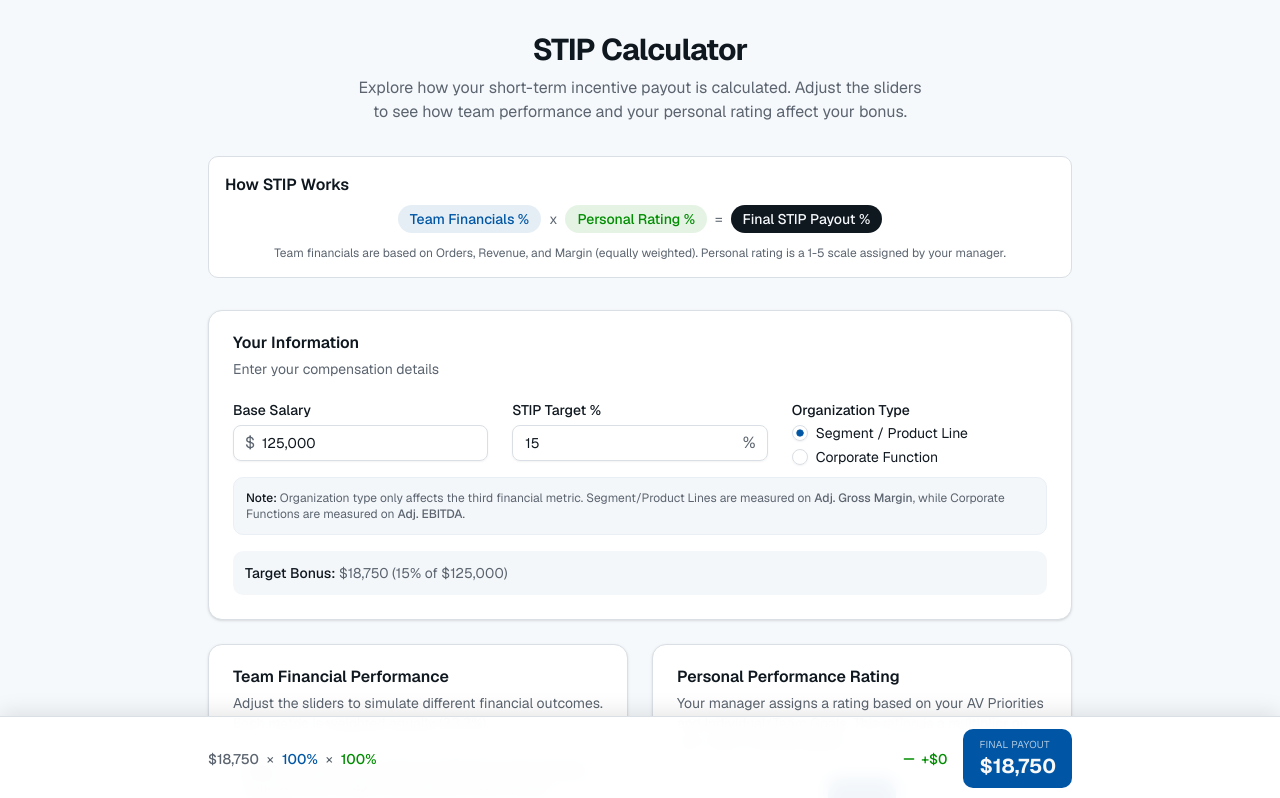
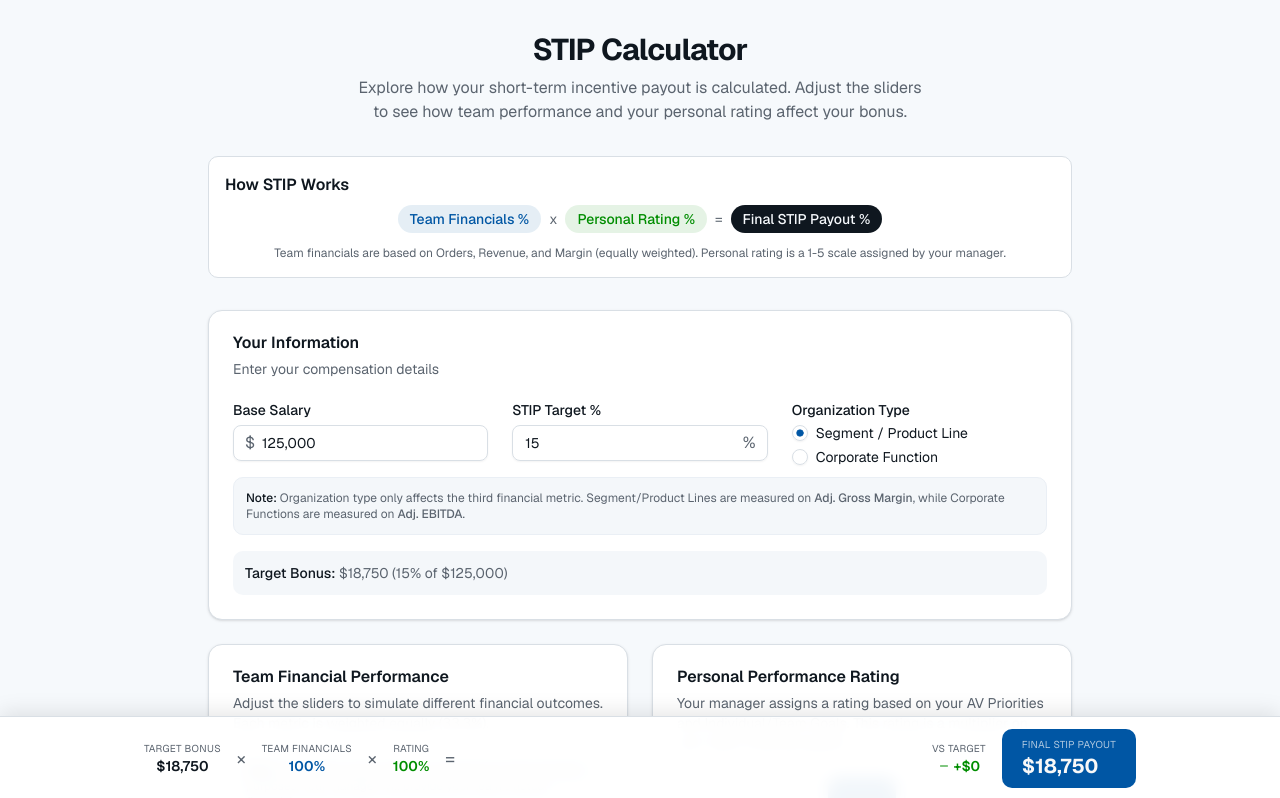
Before and after one commit to danackeret-cloud/v0-incentive-pay-dashboard-2, a Next.js app: page / in a window 1280 px wide. Shown: the top 798 px of the page. Built offline with nearby package versions, Linux system fonts and the light colour scheme.

Commit message:
feat: enhance sticky bar layout and labels\n\nIncrease bottom padding and add clear labels to sticky bar.

```diff
--- a/components/sticky-results-bar.tsx
+++ b/components/sticky-results-bar.tsx
@@ -23,34 +23,41 @@ export function StickyResultsBar({
 
   return (
     <div className="fixed bottom-0 left-0 right-0 z-50 border-t bg-card/95 backdrop-blur-sm shadow-[0_-4px_20px_rgba(0,0,0,0.1)]">
-      <div className="container mx-auto max-w-4xl px-4 py-3">
-        <div className="flex items-center justify-between gap-4">
-          {/* Left side - Formula summary */}
-          <div className="hidden items-center gap-2 text-sm sm:flex">
-            <span className="font-medium text-muted-foreground">{formatCurrency(targetBonus)}</span>
-            <span className="text-muted-foreground">×</span>
-            <span className="font-medium text-primary">{teamFinancialPayout.toFixed(0)}%</span>
-            <span className="text-muted-foreground">×</span>
-            <span className="font-medium text-accent">{(personalMultiplier * 100).toFixed(0)}%</span>
+      <div className="container mx-auto max-w-5xl px-4 py-3">
+        <div className="flex items-center justify-between gap-6">
+          {/* Left side - Formula with labels */}
+          <div className="flex items-center gap-4">
+            {/* Target Bonus */}
+            <div className="text-center">
+              <p className="text-[10px] uppercase tracking-wide text-muted-foreground">Target Bonus</p>
+              <p className="text-sm font-semibold">{formatCurrency(targetBonus)}</p>
             </div>
 
-          {/* Mobile - compact version */}
-          <div className="flex items-center gap-3 sm:hidden">
+            <span className="text-muted-foreground text-lg">×</span>
+
+            {/* Team Financials */}
             <div className="text-center">
-              <p className="text-[10px] uppercase tracking-wide text-muted-foreground">Team</p>
+              <p className="text-[10px] uppercase tracking-wide text-muted-foreground">Team Financials</p>
               <p className="text-sm font-semibold text-primary">{teamFinancialPayout.toFixed(0)}%</p>
             </div>
-            <span className="text-muted-foreground">×</span>
+
+            <span className="text-muted-foreground text-lg">×</span>
+
+            {/* Performance Rating */}
             <div className="text-center">
               <p className="text-[10px] uppercase tracking-wide text-muted-foreground">Rating</p>
               <p className="text-sm font-semibold text-accent">{(personalMultiplier * 100).toFixed(0)}%</p>
             </div>
+
+            <span className="text-muted-foreground text-lg">=</span>
           </div>
 
           {/* Right side - Final payout */}
           <div className="flex items-center gap-4">
-            {/* Difference indicator */}
-            <div className={`hidden items-center gap-1 text-sm sm:flex ${
+            {/* Difference from target */}
+            <div className="hidden sm:block text-center">
+              <p className="text-[10px] uppercase tracking-wide text-muted-foreground">vs Target</p>
+              <p className={`text-sm font-semibold flex items-center justify-center gap-1 ${
                 isZeroPayout
                   ? "text-destructive"
                   : difference >= 0
@@ -58,21 +65,20 @@ export function StickyResultsBar({
                     : "text-destructive"
               }`}>
                 {isZeroPayout ? (
-                <Minus className="h-4 w-4" />
+                  <Minus className="h-3 w-3" />
                 ) : difference > 0 ? (
-                <ArrowUp className="h-4 w-4" />
+                  <ArrowUp className="h-3 w-3" />
                 ) : difference < 0 ? (
-                <ArrowDown className="h-4 w-4" />
+                  <ArrowDown className="h-3 w-3" />
                 ) : (
-                <Minus className="h-4 w-4" />
+                  <Minus className="h-3 w-3" />
                 )}
-              <span className="font-medium">
                 {difference >= 0 ? "+" : ""}{formatCurrency(difference)}
-              </span>
+              </p>
             </div>
 
             {/* Final payout */}
-            <div className={`rounded-lg px-4 py-2 ${
+            <div className={`rounded-lg px-5 py-2 ${
               isZeroPayout
                 ? "bg-destructive/10"
                 : "bg-primary"
@@ -82,7 +88,7 @@ export function StickyResultsBar({
                   ? "text-destructive"
                   : "text-primary-foreground/70"
               }`}>
-                Final Payout
+                Final STIP Payout
               </p>
               <p className={`text-xl font-bold ${
                 isZeroPayout
--- a/components/stip-calculator.tsx
+++ b/components/stip-calculator.tsx
@@ -449,7 +449,7 @@ export function STIPCalculator() {
       />
 
       {/* Bottom padding for sticky bar */}
-      <div className="h-24" />
+      <div className="h-32" />
 
       {/* Sticky Results Bar */}
       <StickyResultsBar
```
Lines whose indentation alone changed are shown as unchanged.
